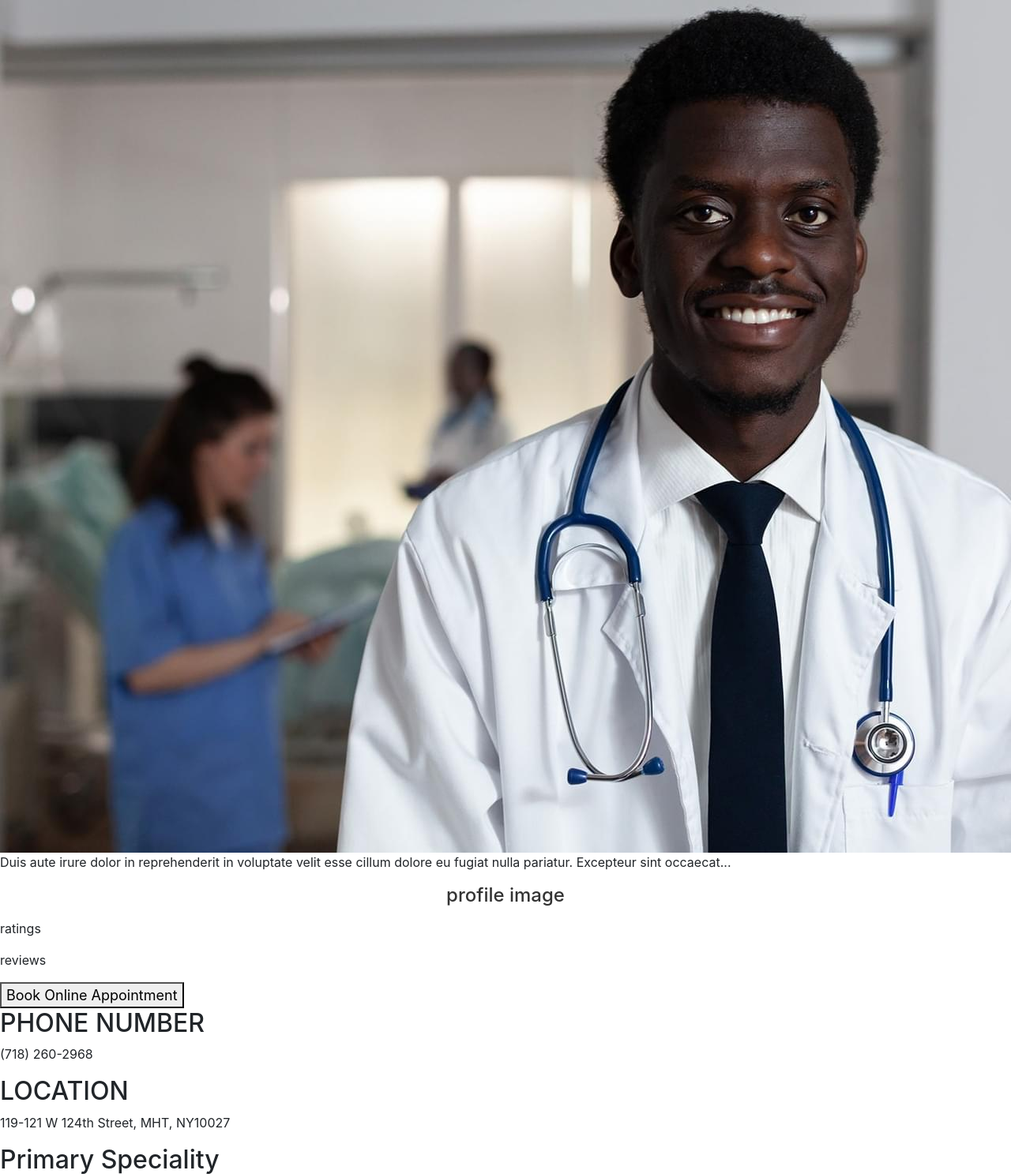
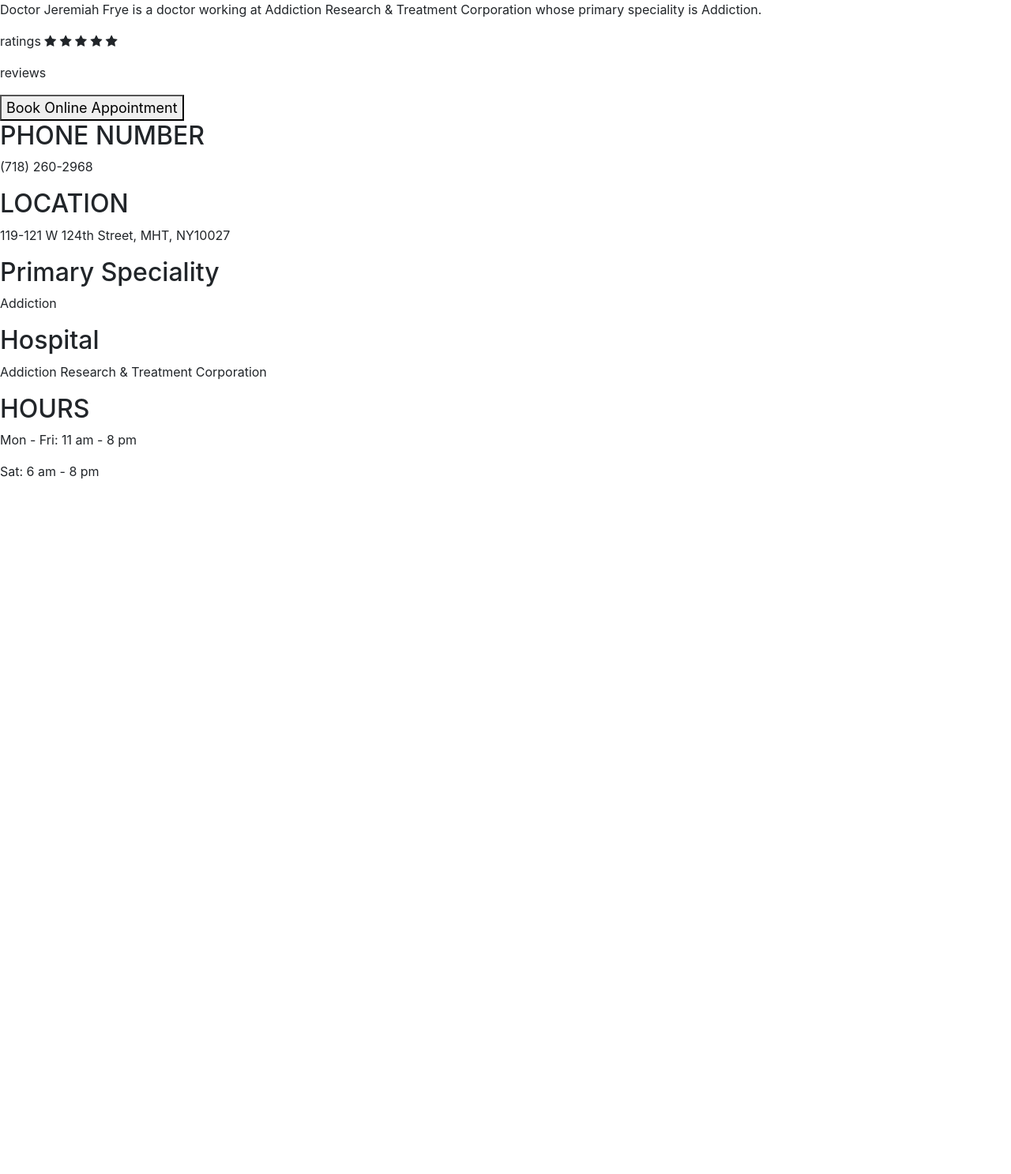
Before and after one commit to gcivil-nyu-org/Wednesday-Fall2023-Team-6, a Django app: page /doctor/1968/ in a window 1280 px wide; the page is wider, and only the part inside the window is pictured. Shown: the part 48-1535 px from the top of that part at 79% size. After the commit the page ends 655 px from the top of that part, so only its background shows below. Run offline with Django 4.2, Linux system fonts and the light colour scheme; data comes from the database, SQL or seed files in the repository.

Commit message:
doctor details page v2

```diff
--- a/doctor/templates/doctor/doctor_details.html
+++ b/doctor/templates/doctor/doctor_details.html
@@ -11,6 +11,7 @@
 <script src="https://cdn.jsdelivr.net/npm/bootstrap@4.3.1/dist/js/bootstrap.min.js"
     integrity="sha384-JjSmVgyd0p3pXB1rRibZUAYoIIy6OrQ6VrjIEaFf/nJGzIxFDsf4x0xIM+B07jRM"
     crossorigin="anonymous"></script>
+<link rel="stylesheet" href="https://cdnjs.cloudflare.com/ajax/libs/font-awesome/4.7.0/css/font-awesome.min.css">
 
 
 
@@ -40,24 +41,27 @@
     </div>
     <div class="main-content">
         <div class="background-jpg">
-            <img src="{% static 'doctor/images/ww-min.jpg' %}" alt="Doctor" class="doctor-image">
+            <!-- <img src="{% static 'doctor/images/ww-min.jpg' %}" alt="Doctor" class="doctor-image"> -->
         </div>
         <div class="detail-info">
             <div class="description">
-                <p>Duis aute irure dolor in reprehenderit in voluptate velit esse cillum dolore eu fugiat nulla
-                    pariatur.
-                    Excepteur sint occaecat...</p>
-            </div>
-            <div class="profile-image">
-                <h1>profile image</h1>
+                <p>Doctor {{object.first_name}} {{object.last_name}} is
+                    a doctor working at {{object.hospital}} whose primary
+                    speciality is {{object.primary_speciality}}. </p>
             </div>
             <div class="ratings">
-                <p>ratings</p>
-            </div>
-            <div class="reviews">
+                <p>ratings
+                    <span class="fa fa-star checked"></span>
+                    <span class="fa fa-star checked"></span>
+                    <span class="fa fa-star checked"></span>
+                    <span class="fa fa-star"></span>
+                    <span class="fa fa-star"></span>
+                </p>
+
                 <p>reviews</p>
             </div>
-            <button style="font-size:18px" class="book-appointment" data-toggle="modal" data-target="#book_appointment_modal">Book Online Appointment
+            <button style="font-size:18px" class="book-appointment" data-toggle="modal"
+                data-target="#book_appointment_modal">Book Online Appointment
             </button>
         </div>
     </div>
--- a/doctor/views.py
+++ b/doctor/views.py
@@ -16,6 +16,7 @@ class DoctorDetailView(generic.DetailView):
 
     def get(self, request, *args, **kwargs):
         return super().get(request, *args, **kwargs)
+
 
 def TempDetails(request):
     template_name = "doctor/details.html"
```
Also changed, not shown: doctor/static/doctor/css/doctorDetailsStyle.css (+26 -23 lines).
